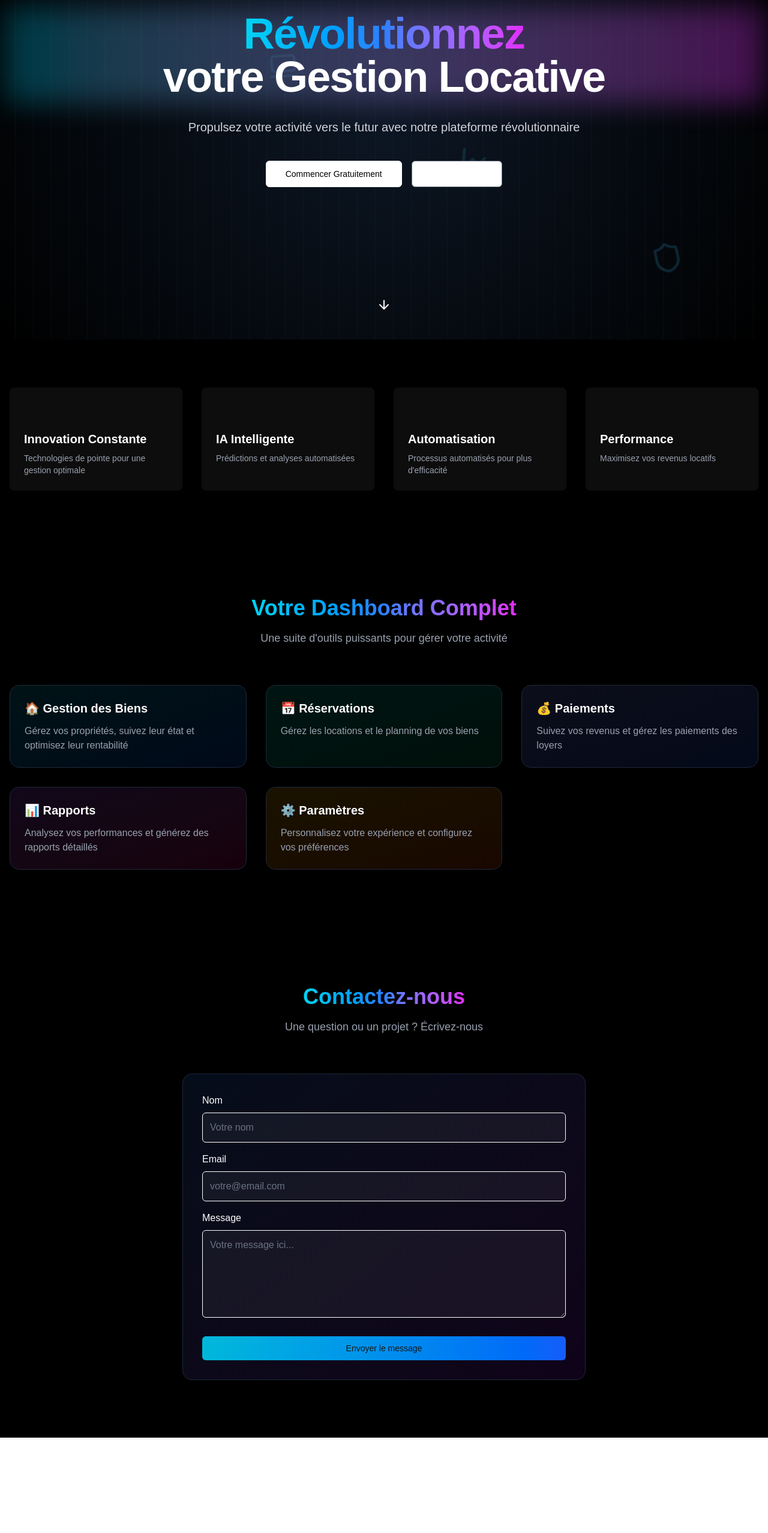
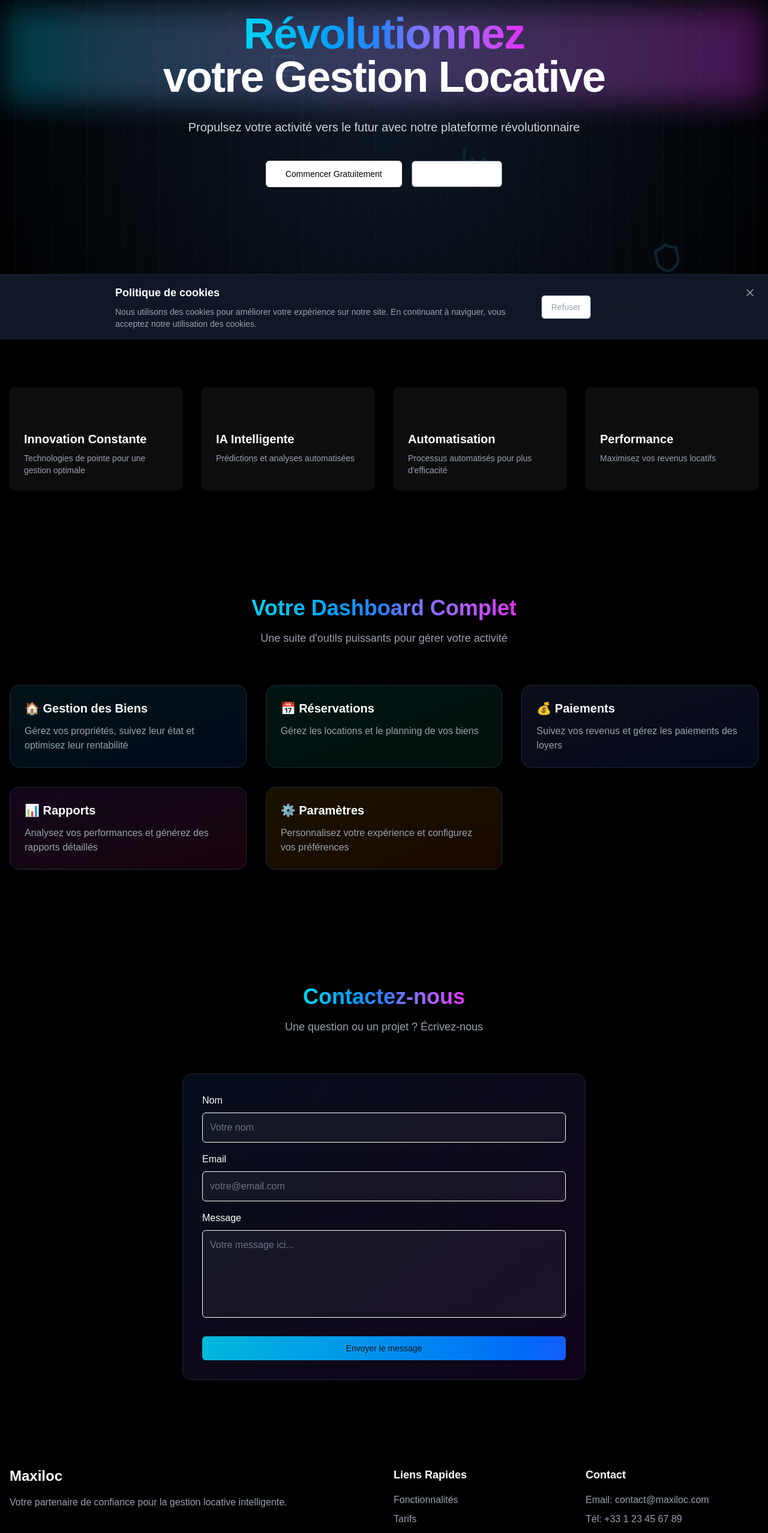
Before and after one commit to CHANG-Toma/maxi-loc, a Next.js app: page / in a window 1280 px wide. Shown: the part 234-2790 px from the top of the page at 60% size. Before the commit the page ends 2631 px from the top, so only its background shows below. Built offline with nearby package versions, Linux system fonts and the light colour scheme; no server answers.

Commit message:
feat(legal): pages

```diff
--- a/src/app/legal/cnil/page.tsx
+++ /dev/null
@@ -1,49 +0,0 @@
-"use client"
-
-import { motion } from "framer-motion";
-import { Button } from "@/components/ui/button";
-import { useRouter } from "next/navigation";
-
-export default function MentionsLegales() {
-  const router = useRouter();
-
-  return (
-    <div className="min-h-screen bg-black text-white">
-      <div className="container mx-auto px-4 py-16">
-        {/* Bouton retour */}
-        <motion.div
-          initial={{ opacity: 0, x: -20 }}
-          animate={{ opacity: 1, x: 0 }}
-          transition={{ duration: 0.5 }}
-        >
-          <Button
-            variant="ghost"
-            onClick={() => router.back()}
-            className="mb-8 text-gray-400 hover:text-white cursor-pointer"
-          >
-            ← Retour
-          </Button>
-        </motion.div>
-
-        {/* Contenu */}
-        <motion.div
-          initial={{ opacity: 0, y: 20 }}
-          animate={{ opacity: 1, y: 0 }}
-          transition={{ duration: 0.5, delay: 0.2 }}
-        >
-          <h1 className="text-4xl font-bold mb-8 bg-gradient-to-r from-cyan-400 to-blue-600 text-transparent bg-clip-text">
-            Déclaration CNIL
-          </h1>
-
-          <div className="prose prose-invert max-w-none">
-            <p className="text-gray-400">
-            [Votre contenu des déclaration CNIL ici]
-            </p>
-
-            {/* Ajoutez plus de contenu selon vos besoins */}
-          </div>
-        </motion.div>
-      </div>
-    </div>
-  );
-}
--- a/src/app/page.tsx
+++ b/src/app/page.tsx
@@ -13,6 +13,8 @@ import { useRef, useEffect, useState } from "react";
 import { ArrowDown, Moon, Sun } from "lucide-react";
 import { Button } from "@/components/ui/button";
 import { HomeService } from "@/services/homeService";
+import { Footer } from "@/components/footer";
+import { CookieConsent } from "@/components/CookieConsent";
 
 export default function HomePage() {
   const router = useRouter();
@@ -497,6 +499,12 @@ export default function HomePage() {
           </motion.div>
         </div>
       </div>
+
+      {/* Footer */}
+      <Footer isDarkMode={isDarkMode} />
+
+      {/* Cookie Consent */}
+      <CookieConsent isDarkMode={isDarkMode} />
     </div>
   );
 }
--- /dev/null
+++ b/src/components/CookieConsent.tsx
@@ -0,0 +1,98 @@
+import { useState, useEffect } from "react";
+import { motion, AnimatePresence } from "framer-motion";
+import { X } from "lucide-react";
+import { Button } from "@/components/ui/button";
+
+interface CookieConsentProps {
+  isDarkMode: boolean;
+}
+
+// Composant pour afficher la politique de cookies
+export function CookieConsent({ isDarkMode }: CookieConsentProps) {
+  const [isVisible, setIsVisible] = useState(false);
+
+  // On affiche le composant si l'utilisateur n'a pas encore accepté les cookies
+  useEffect(() => {
+    const consent = localStorage.getItem("cookieConsent");
+    if (!consent) {
+      setIsVisible(true);
+    }
+  }, []);
+
+  // On accepte les cookies
+  const handleAccept = () => {
+    localStorage.setItem("cookieConsent", "true");
+    setIsVisible(false);
+  };
+
+  // On refuse les cookies
+  const handleDecline = () => {
+    localStorage.setItem("cookieConsent", "false");
+    setIsVisible(false);
+  };
+
+  // On affiche le composant CookieConsent
+  return (
+    <AnimatePresence>
+      {isVisible && (
+        <motion.div
+          initial={{ opacity: 0, y: 100 }}
+          animate={{ opacity: 1, y: 0 }}
+          exit={{ opacity: 0, y: 100 }}
+          className={`fixed bottom-0 left-0 right-0 z-50 p-4 ${
+            isDarkMode ? "bg-gray-900" : "bg-white"
+          } shadow-lg border-t ${
+            isDarkMode ? "border-gray-800" : "border-gray-200"
+          }`}
+        >
+          <div className="container mx-auto max-w-4xl">
+            <div className="flex flex-col md:flex-row items-center justify-between gap-4">
+              <div className="flex-1">
+                <h3 className={`text-lg font-semibold mb-2 ${
+                  isDarkMode ? "text-white" : "text-gray-900"
+                }`}>
+                  Politique de cookies
+                </h3>
+                <p className={`text-sm ${
+                  isDarkMode ? "text-gray-400" : "text-gray-600"
+                }`}>
+                  Nous utilisons des cookies pour améliorer votre expérience sur notre site.
+                  En continuant à naviguer, vous acceptez notre utilisation des cookies.
+                </p>
+              </div>
+              <div className="flex gap-4">
+                <Button
+                  variant="outline"
+                  onClick={handleDecline}
+                  className={`${
+                    isDarkMode
+                      ? "text-gray-400 hover:text-white border-gray-700"
+                      : "text-gray-600 hover:text-gray-900 border-gray-300"
+                  }`}
+                >
+                  Refuser
+                </Button>
+                <Button
+                  onClick={handleAccept}
+                  className="bg-primary hover:bg-primary/90"
+                >
+                  Accepter
+                </Button>
+              </div>
+              <button
+                onClick={handleDecline}
+                className={`absolute top-4 right-4 p-1 rounded-full ${
+                  isDarkMode
+                    ? "text-gray-400 hover:text-white hover:bg-gray-800"
+                    : "text-gray-600 hover:text-gray-900 hover:bg-gray-100"
+                }`}
+              >
+                <X className="w-5 h-5" />
+              </button>
+            </div>
+          </div>
+        </motion.div>
+      )}
+    </AnimatePresence>
+  );
+}
--- a/src/components/footer.tsx
+++ b/src/components/footer.tsx
@@ -1,127 +1,90 @@
-"use client"
-
 import { motion } from "framer-motion";
 import Link from "next/link";
-import { Facebook, Twitter, Instagram, Mail, ExternalLink } from "lucide-react";
-import { Button } from "./ui/button";
-import { useEffect } from "react";
-import { NavigationService } from "@/services/navigationService";
 
-const Footer = () => {
-  const currentYear = NavigationService.getCurrentYear();
-  const footerLinks = NavigationService.getFooterLinks();
-  const socialLinks = NavigationService.getSocialLinks();
+interface FooterProps {
+  isDarkMode: boolean;
+}
 
-  // Définition des styles pour l'animation
-  const styles = `
-    .highlight-section {
-      animation: pulse-highlight 1.5s ease-out;
-    }
-
-    @keyframes pulse-highlight {
-      0% {
-        box-shadow: 0 0 0 0 rgba(56, 189, 248, 0.4);
-      }
-      50% {
-        box-shadow: 0 0 0 20px rgba(56, 189, 248, 0);
-      }
-      100% {
-        box-shadow: 0 0 0 0 rgba(56, 189, 248, 0);
-      }
-    }
-  `;
-
-  useEffect(() => {
-    // Injecter les styles dans le document
-    const styleElement = document.createElement('style');
-    styleElement.innerHTML = styles;
-    document.head.appendChild(styleElement);
-
-    return () => {
-      // Nettoyer les styles à la destruction du composant
-      if (document.head.contains(styleElement)) {
-        document.head.removeChild(styleElement);
-      }
-    };
-  }, []);
-
+export function Footer({ isDarkMode }: FooterProps) {
   return (
-    <footer className="relative mt-20 border-primary/10 bg-black/90 backdrop-blur-xl">
-      {/* Effet de grille futuriste */}
-      <div className="absolute inset-0 bg-[linear-gradient(to_right,#4f4f4f0a_1px,transparent_1px)] bg-[size:30px] bg-[position:center] opacity-20" />
-
-      <div className="container mx-auto px-4 py-12">
-        {/* Section principale */}
-        <div className="grid grid-cols-1 md:grid-cols-2 lg:grid-cols-4 gap-8">
+    <footer className={`relative py-12 ${isDarkMode ? "bg-black/50" : "bg-white/70"} backdrop-blur-xl`}>
+      <div className="container mx-auto px-4">
+        <div className="grid grid-cols-1 md:grid-cols-4 gap-8">
           {/* Logo et description */}
-          <div className="space-y-4">
-            <motion.div
-              initial={{ opacity: 0 }}
-              animate={{ opacity: 1 }}
-              transition={{ duration: 0.5 }}
-              className="text-2xl font-bold bg-gradient-to-r from-cyan-400 to-blue-600 text-transparent bg-clip-text"
-            >
-              Logo ici
-            </motion.div>
-            <p className="text-gray-400 text-sm">
-              Propulsez votre gestion locative vers le futur avec notre plateforme innovante.
+          <div className="col-span-1 md:col-span-2">
+            <h3 className={`text-2xl font-bold mb-4 ${isDarkMode ? "text-white" : "text-gray-900"}`}>
+              Maxiloc
+            </h3>
+            <p className={`${isDarkMode ? "text-gray-400" : "text-gray-600"} mb-4`}>
+              Votre partenaire de confiance pour la gestion locative intelligente.
             </p>
           </div>
 
-          {/* Liens */}
-          {footerLinks.map((group) => (
-            <div key={group.title} className="space-y-4">
-              <h3 className="text-white font-semibold">{group.title}</h3>
-              <ul className="space-y-2">
-                {group.links.map((link) => (
-                  <li key={link.name} className="relative w-full z-10">
-                    <a
-                      href={link.href}
-                      className="text-gray-400 hover:text-white transition-colors duration-200 text-sm flex items-center gap-1 group"
-                      onClick={(e) => NavigationService.handleInternalLink(e, link.href)}
-                    >
-                      {link.name}
-                      <ExternalLink className="w-3 h-3 opacity-0 group-hover:opacity-100 transition-opacity" />
-                    </a>
-                  </li>
-                ))}
-              </ul>
-            </div>
-          ))}
+          {/* Liens rapides */}
+          <div>
+            <h4 className={`text-lg font-semibold mb-4 ${isDarkMode ? "text-white" : "text-gray-900"}`}>
+              Liens Rapides
+            </h4>
+            <ul className="space-y-2">
+              <li>
+                <Link href="/features" className={`${isDarkMode ? "text-gray-400 hover:text-white" : "text-gray-600 hover:text-gray-900"} transition-colors`}>
+                  Fonctionnalités
+                </Link>
+              </li>
+              <li>
+                <Link href="/pricing" className={`${isDarkMode ? "text-gray-400 hover:text-white" : "text-gray-600 hover:text-gray-900"} transition-colors`}>
+                  Tarifs
+                </Link>
+              </li>
+              <li>
+                <Link href="/contact" className={`${isDarkMode ? "text-gray-400 hover:text-white" : "text-gray-600 hover:text-gray-900"} transition-colors`}>
+                  Contact
+                </Link>
+              </li>
+            </ul>
+          </div>
+
+          {/* Contact */}
+          <div>
+            <h4 className={`text-lg font-semibold mb-4 ${isDarkMode ? "text-white" : "text-gray-900"}`}>
+              Contact
+            </h4>
+            <ul className="space-y-2">
+              <li className={`${isDarkMode ? "text-gray-400" : "text-gray-600"}`}>
+                Email: contact@maxiloc.com
+              </li>
+              <li className={`${isDarkMode ? "text-gray-400" : "text-gray-600"}`}>
+                Tél: +33 1 23 45 67 89
+              </li>
+            </ul>
+          </div>
         </div>
 
-        {/* Barre sociale */}
-        <div className="mt-12 pt-8 border-t border-primary/10">
-          <div className="flex flex-col md:flex-row justify-between items-center gap-4">
-            <div className="flex space-x-4">
-              {socialLinks.map(({ icon, href, label }) => {
-                const Icon = icon === 'Facebook' ? Facebook :
-                           icon === 'Twitter' ? Twitter :
-                           icon === 'Instagram' ? Instagram :
-                           Mail;
-                return (
-                  <a
-                    key={label}
-                    href={href}
-                    target="_blank"
-                    rel="noopener noreferrer"
-                    className="text-gray-400 hover:text-white transition-colors duration-200 flex items-center gap-1 group p-2 hover:scale-110"
-                    onClick={(e) => NavigationService.handleInternalLink(e, href)}
-                  >
-                    <Icon className="w-5 h-5" />
-                    <span className="sr-only">{label}</span>
-                  </a>
-                );
-              })}
+        {/* Mentions légales et accessibilité */}
+        <div className={`mt-12 pt-8 border-t ${isDarkMode ? "border-gray-800" : "border-gray-200"}`}>
+          <div className="grid grid-cols-1 md:grid-cols-2 gap-4">
+            <div className="flex flex-wrap gap-4 justify-center md:justify-start">
+              <Link href="/legal/mentions-legales" className={`text-sm ${isDarkMode ? "text-gray-400 hover:text-white" : "text-gray-600 hover:text-gray-900"} transition-colors`}>
+                Mentions légales
+              </Link>
+              <Link href="/legal/politique-confidentialite" className={`text-sm ${isDarkMode ? "text-gray-400 hover:text-white" : "text-gray-600 hover:text-gray-900"} transition-colors`}>
+                Politique de confidentialité
+              </Link>
+              <Link href="/legal/cgu" className={`text-sm ${isDarkMode ? "text-gray-400 hover:text-white" : "text-gray-600 hover:text-gray-900"} transition-colors`}>
+                CGU
+              </Link>
             </div>
-            <p className="text-gray-400 text-sm">
-              © {currentYear} MaxiLoc. Tous droits réservés.
-            </p>
+            <div className="flex justify-center md:justify-end">
+              <Link href="/legal/accessibilite" className={`text-sm ${isDarkMode ? "text-gray-400 hover:text-white" : "text-gray-600 hover:text-gray-900"} transition-colors`}>
+                Accessibilité : non conforme
+              </Link>
+            </div>
           </div>
+          <p className={`text-center mt-4 ${isDarkMode ? "text-gray-400" : "text-gray-600"}`}>
+            © {new Date().getFullYear()} Maxiloc. Tous droits réservés.
+          </p>
         </div>
       </div>
     </footer>
   );
-};
-
-export default Footer;
+}
--- a/src/middleware.ts
+++ b/src/middleware.ts
@@ -1,21 +1,30 @@
 import { NextResponse } from 'next/server';
+import { getToken } from 'next-auth/jwt';
 import type { NextRequest } from 'next/server';
 
-// Routes qui nécessitent une redirection si l'utilisateur est déjà connecté
-const authRoutes = ["/login", "/signup", "/forgotpassword", "/reset-password"];
+// Routes qui ne nécessitent pas d'authentification
+const publicRoutes = [
+  "/",
+  "/login",
+  "/signup",
+  "/legal/mentions-legales",
+  "/legal/politique-confidentialite",
+  "/legal/cgu",
+  "/legal/accessibilite"
+];
 
 // Permet de vérifier la session de l'utilisateur
-export function middleware(request: NextRequest) {
-  const session = request.cookies.get("session");
-  const isAuthRoute = authRoutes.includes(request.nextUrl.pathname);
+export async function middleware(request: NextRequest) {
+  const session = await getToken({ req: request });
 
-  // Si l'utilisateur est connecté et essaie d'accéder à login ou signup
-  if (session && isAuthRoute) {
-    return NextResponse.redirect(new URL("/dashboard", request.url));
-  }
+  // Vérifier si la route actuelle est une route publique
+  const isPublicRoute = publicRoutes.some(route =>
+    request.nextUrl.pathname === route ||
+    request.nextUrl.pathname.startsWith(route + "/")
+  );
 
   // Si l'utilisateur n'est pas connecté et essaie d'accéder à une route protégée
-  if (!session && !authRoutes.includes(request.nextUrl.pathname) && request.nextUrl.pathname !== "/") {
+  if (!session && !isPublicRoute) {
     return NextResponse.redirect(new URL("/login", request.url));
   }
 
```
Also changed, not shown: src/app/legal/accessibilite/page.tsx (added), src/app/legal/cgu/page.tsx (added), src/app/legal/politique-confidentialite/page.tsx (added).
